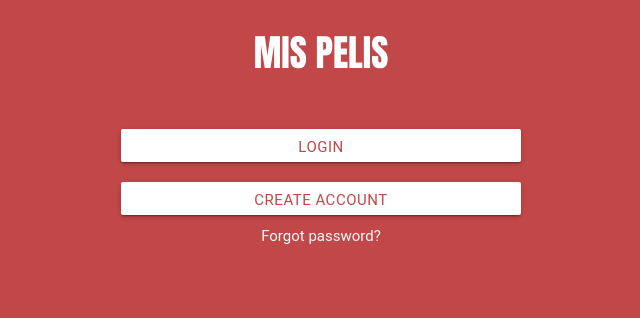
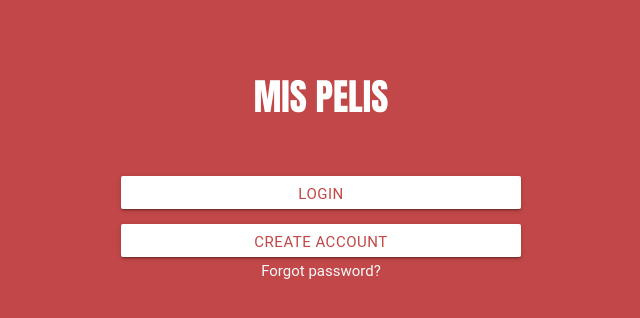
Before and after one commit to kathmarioly/mis-pelis, a website: page index.html in a window 1280 px wide. Shown: the whole page, without its empty margins (319-959 px from the left). Drawn offline with Linux system fonts and the light colour scheme; a web font is replaced by a local one.

Commit message:
index-1:margin, padding

```diff
--- a/assets/sass/_mixin.scss
+++ b/assets/sass/_mixin.scss
@@ -13,12 +13,23 @@ body{
 		font-size: 37px;
 		font-family: 'Anton', sans-serif;
 		margin-bottom:47px;
+		padding-top:5%;
+		margin-left:5px;
+		margin-right:5px;
 	}
-	button{
+
+	.btn{
 		text-align:center;
-		padding: 20px 0;
+		padding: 5px 0;
 		margin-top:10px;
+		margin:15px;
 		margin-bottom:10px;
+		margin-left:5px;
+		margin-right:5px;
+
+		text-align: center;
+		margin: 12px 1px 3px;
+
 	}
 	.btn, .btn-large {
 		color: #C14748;;
@@ -44,7 +55,8 @@ body{
 	a {
 		background-color: transparent;
 		color: #f6fafb;
-		padding:15px;
+		padding:2px;
+
 	}
 	.btn, .btn-large, a {
 
--- a/index.html
+++ b/index.html
@@ -4,8 +4,11 @@
 	<meta charset="UTF-8">
 	<meta name="viewport" content="width=device-width, initial-scale=1">
 	<title>Mis-pelis</title>
+	<link href="https://fonts.googleapis.com/css?family=Anton" rel="stylesheet">
+
 	<link rel="stylesheet" href="dist/css/style.min.css">
-	<link href="https://fonts.googleapis.com/css?family=Anton" rel="stylesheet">
+
+
 </head>
 <body>
 	<section class="inicio">
@@ -13,11 +16,11 @@
 			<!-- Page Content goes here -->
 
 			<div class="row">
-				<div class="grid-example col s12 m6 l12"><h1 class="flow-text">MIS PELIS</h1>
+				<div class="grid-example col s12 m12 l12"><h1 class="flow-text">MIS PELIS</h1>
 				</div>
 				<div class="botones col s12 m6 l12 center-align">
-					<button class="btn waves-effect waves-light" type="submit" name="action">Login
-					</button>
+					<a href=""><button class="btn waves-effect waves-light" type="submit" name="action">Login
+					</button></a>
 					<br>
 					<a href="create-account.html"><button class="btn waves-effect waves-light" type="submit" name="action">Create Account
 					</button></a>
```
Also changed, not shown: create-account.html (+20 -5 lines), dist/css/style.min.css.
